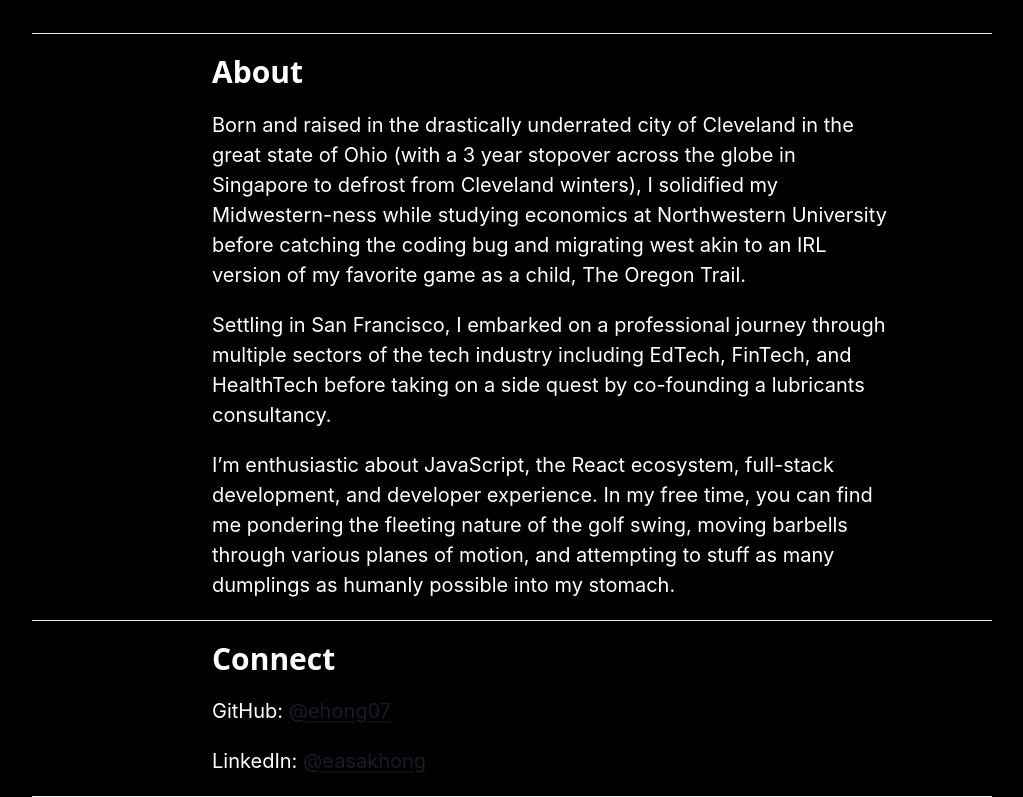
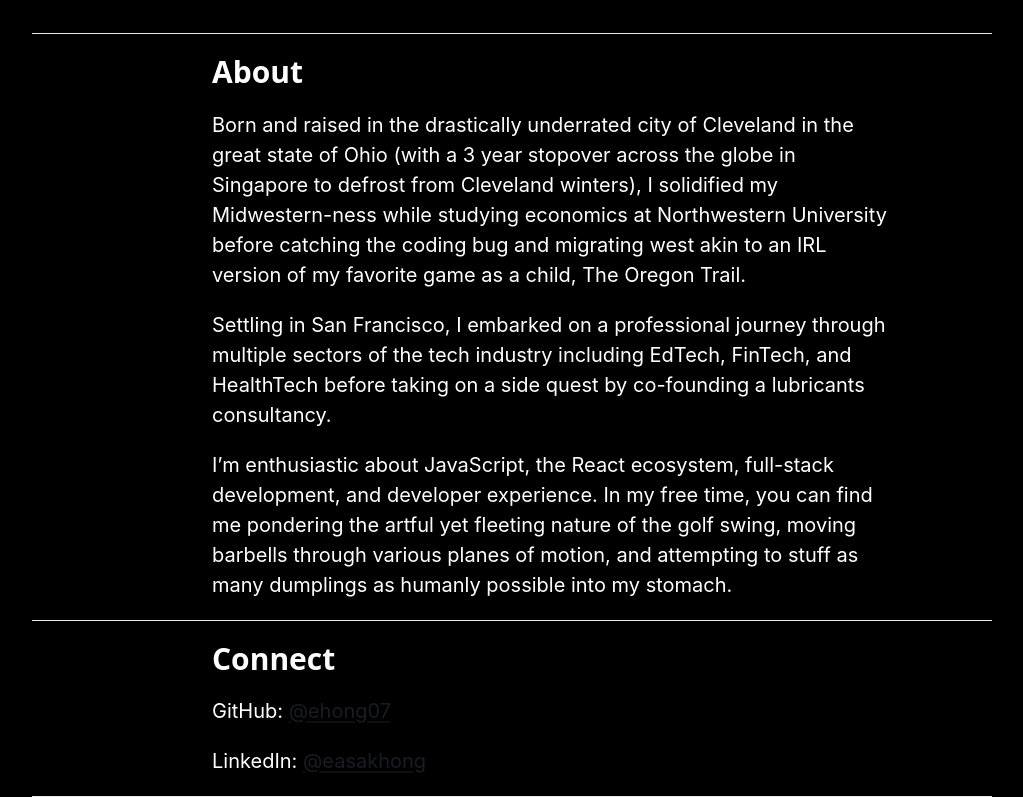
Before and after one commit to ehong07/page, a React (Vite) app in the folder app/: page / in a window 1280 px wide. Shown: the part 417-1214 px from the top of the page, without its empty margins (168-1191 px from the left). Built offline with nearby package versions, Linux system fonts and the light colour scheme.

Commit message:
small change to about texts

```diff
--- a/app/src/constants.js
+++ b/app/src/constants.js
@@ -12,6 +12,6 @@ export const ABOUT_TEXTS = [
   'Settling in San Francisco, I embarked on a professional journey through multiple sectors of the tech industry including '
     + 'EdTech, FinTech, and HealthTech before taking on a side quest by co-founding a lubricants consultancy.',
   'I’m enthusiastic about JavaScript, the React ecosystem, full-stack development, and developer experience. In my free '
-    + 'time, you can find me pondering the fleeting nature of the golf swing, moving barbells through various planes of motion, '
-    + 'and attempting to stuff as many dumplings as humanly possible into my stomach.',
+    + 'time, you can find me pondering the artful yet fleeting nature of the golf swing, moving barbells through various planes '
+    + 'of motion, and attempting to stuff as many dumplings as humanly possible into my stomach.',
 ];
```
